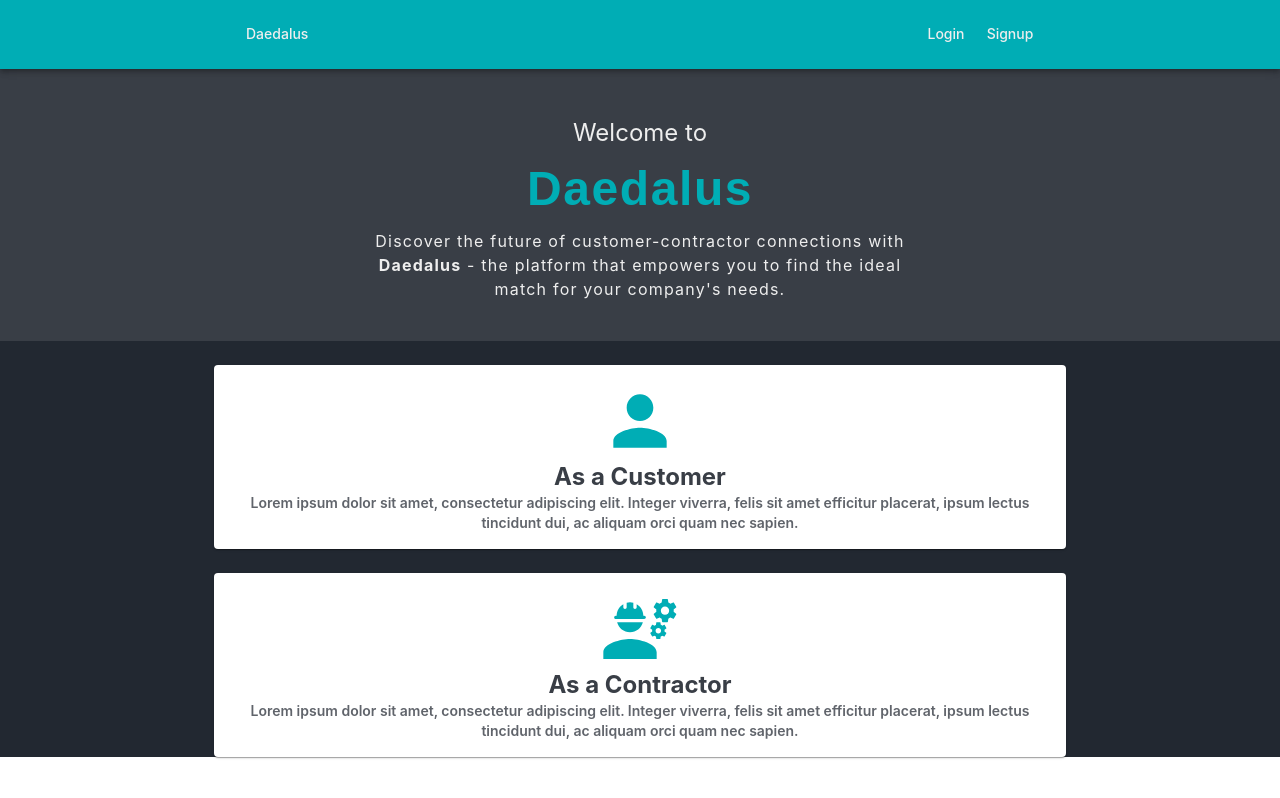
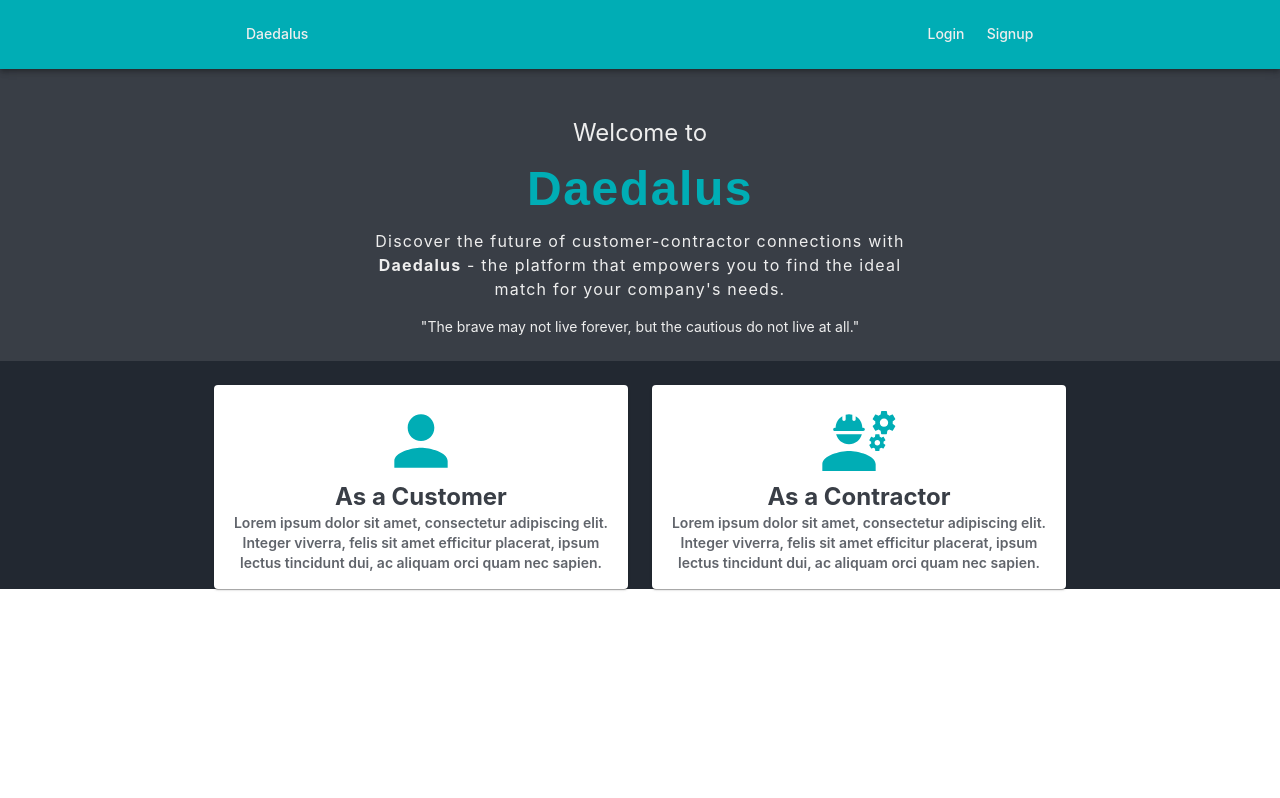
Before and after one commit to Cabbott118/horizonmech, a React (Create React App) app: page / in a window 1280 px wide. Built offline with nearby package versions, Linux system fonts and the light colour scheme.

Commit message:
Quote generator and card fix

```diff
--- a/src/constants/content.js
+++ b/src/constants/content.js
@@ -2,6 +2,7 @@ import PersonIcon from '@mui/icons-material/Person';
 import EngineeringIcon from '@mui/icons-material/Engineering';
 export const workingTitle = 'Daedalus';
 export const heroHeader = 'complete your profile';
+
 export const homeMainContent = [
   {
     icon: PersonIcon,
@@ -14,6 +15,7 @@ export const homeMainContent = [
     body: 'Lorem ipsum dolor sit amet, consectetur adipiscing elit. Integer viverra, felis sit amet efficitur placerat, ipsum lectus tincidunt dui, ac aliquam orci quam nec sapien.',
   },
 ];
+
 export const customerEnrollmentRequirements = [
   {
     name: 'Company Name',
@@ -88,3 +90,9 @@ export const contractorEnrollmentRequirements = [
     name: 'Direct Deposit Information',
   },
 ];
+
+export const quotes = [
+  'When Daedalus was looking at all the flying creatures in the sky, he came up with a brilliant plan.',
+  'At the critical moment it is the rare few who can do what needs to be done.',
+  'The brave may not live forever, but the cautious do not live at all.',
+];
--- a/src/features/home/components/Hero.js
+++ b/src/features/home/components/Hero.js
@@ -5,6 +5,7 @@ import { Box, Grid, Typography, useTheme } from '@mui/material';
 import Container from '../../../components/layout/Container';
 import HeroViews from './HeroViews';
 import HeroLoader from '../loaders/HeroLoader';
+import { quoteGenerator } from '../../../utils/helpers';
 
 const Hero = ({ data, loading }) => {
   const theme = useTheme();
@@ -21,6 +22,15 @@ const Hero = ({ data, loading }) => {
             sx={{ my: '3rem' }}
           >
             {loading ? <HeroLoader /> : <HeroViews data={data} />}
+            <Grid item>
+              <Typography
+                variant='body2'
+                align='center'
+                color='primary.contrastText'
+              >
+                "{quoteGenerator()}"
+              </Typography>
+            </Grid>
           </Grid>
         </Container>
       </Box>
--- a/src/features/home/components/HomeMain.js
+++ b/src/features/home/components/HomeMain.js
@@ -4,7 +4,6 @@ import React from 'react';
 // MUI
 import {
   Box,
-  CardContent,
   Container,
   Grid,
   Paper,
@@ -18,7 +17,7 @@ const HomeMain = () => {
       <Container maxWidth='md'>
         <Grid container spacing={3} alignItems='stretch'>
           {homeMainContent.map((cardContent, index) => (
-            <Grid item xs={12} sm={12 / cardContent.length} key={index}>
+            <Grid item xs={12} sm={12 / homeMainContent.length} key={index}>
               <Paper
                 sx={{
                   p: '1rem',
--- a/src/utils/helpers.js
+++ b/src/utils/helpers.js
@@ -1,6 +1,8 @@
 import { collection, addDoc } from 'firebase/firestore';
 
 import { db } from './firebase';
+
+import { quotes } from '../constants/content';
 
 export const sendEnrollmentEmail = async (email) => {
   try {
@@ -22,3 +24,8 @@ export const sendEnrollmentEmail = async (email) => {
     console.error('Error triggering email:', error);
   }
 };
+
+export const quoteGenerator = () => {
+  const quote = quotes[Math.floor(Math.random() * quotes.length)];
+  return quote;
+};
```
